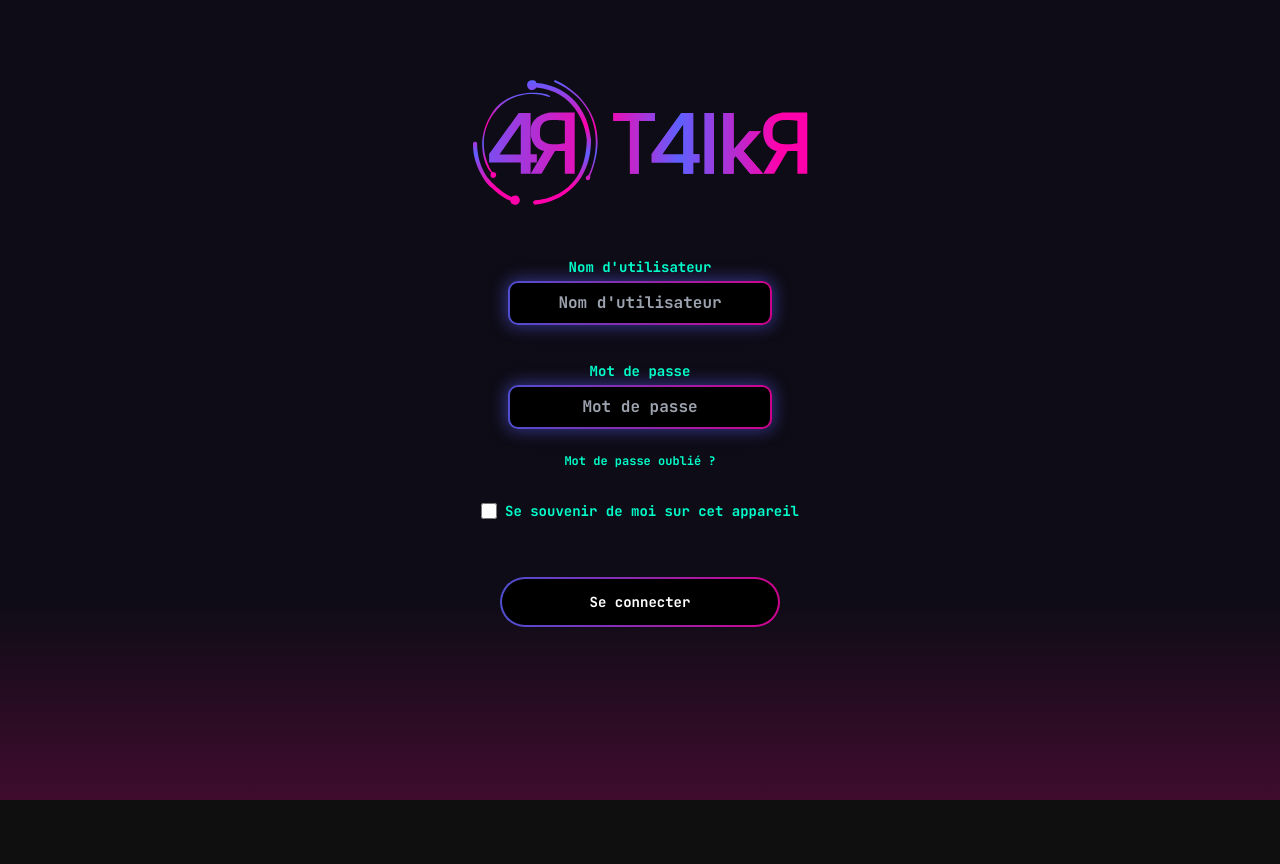
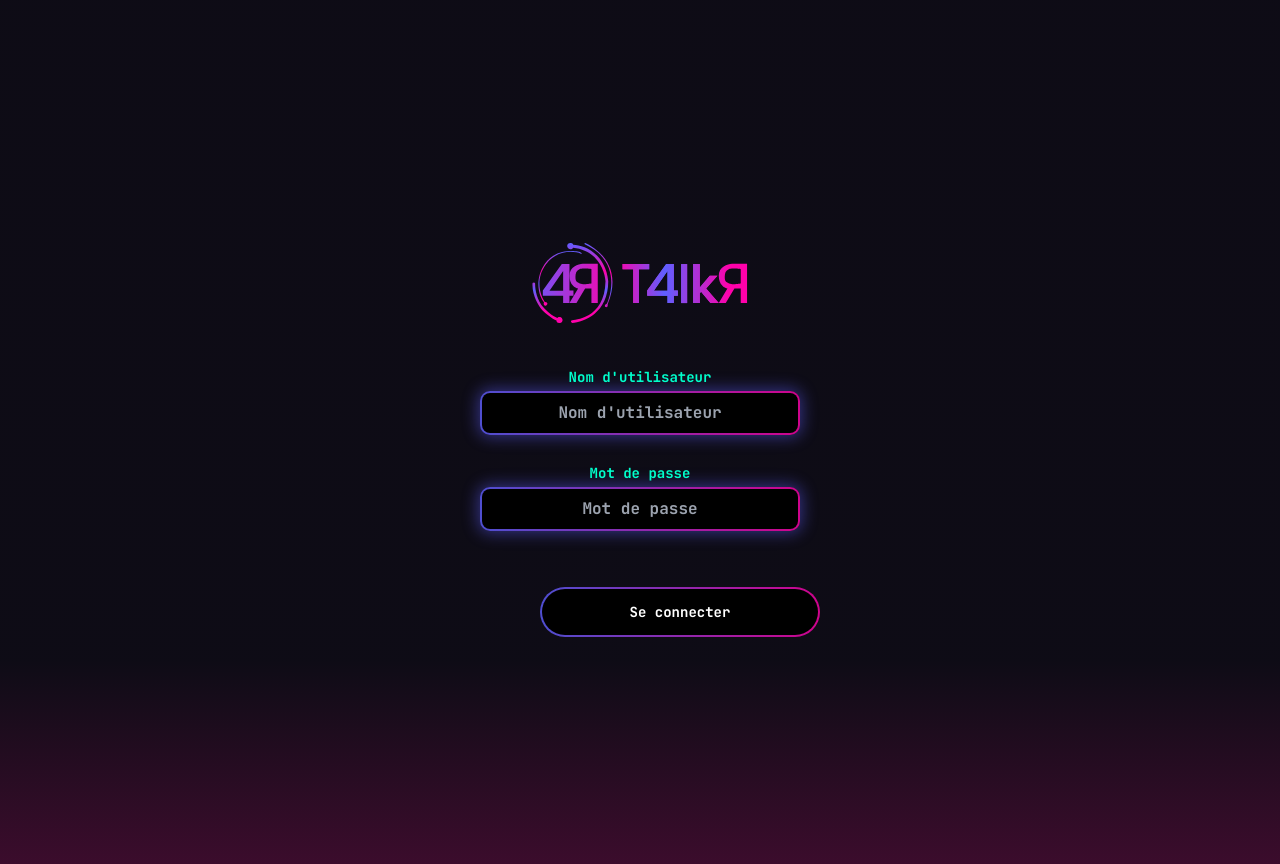
Before and after one commit to Psykup25/T4lkR, an Angular app in the folder client/: page /login in a window 1280 px wide. Shown: the top 864 px of the page. Before the commit the page ends 800 px from the top, so only its background shows below. Built offline with nearby package versions, Linux system fonts and the light colour scheme.

Commit message:
Connexion fonctionelle

```diff
--- a/client/src/app/app.routes.ts
+++ b/client/src/app/app.routes.ts
@@ -13,7 +13,19 @@ export const routes: Routes = [
   { path: '', component: Accueil },
   { path: 'login', component: Login },
   { path: 'register', component: Register },
-  { path: 'home', component: Home },
+  {
+    path: 'home',
+    component: Home,
+    canActivate: [() => {
+      const token = localStorage.getItem('token');
+      // Vérifie que le token existe et n'est pas vide
+      if (!token || token === 'undefined' || token === 'null') {
+        window.location.href = '/login';
+        return false;
+      }
+      return true;
+    }]
+  },
   { path: 'profile', component: Profile },
   { path: 'gaming', component: Gaming },
   { path: 'sport', component: Sport },
--- a/client/src/private/page/home/home.ts
+++ b/client/src/private/page/home/home.ts
@@ -29,8 +29,8 @@ export class Home {
   }
 
   currentUser = computed(() => ({
-    username: this.userService.currentUser().username,
-    avatar: this.userService.currentUser().avatar
+    username: this.userService.currentUser()?.username,
+    avatar: this.userService.currentUser()?.avatar
   }));
 
   conversations = [
--- a/client/src/public/page/login/login.html
+++ b/client/src/public/page/login/login.html
@@ -2,45 +2,29 @@
 
 <!-- login.html -->
 <app-background>
-  <div class="flex flex-col items-center justify-start w-full h-full">
+  <div class="flex flex-col items-center justify-center min-h-screen">
     <!-- Logo -->
-    <div class="mt-10 mb-12">
-      <!-- Logo -->
-      <img src="/assets/image/logo.svg" alt="Logo T4lkR" class="w-[335px] h-[125px]" />
+    <div class="mb-10 flex justify-center w-full">
+      <img src="/assets/image/logo.svg" alt="Logo T4lkR" class="w-[220px] h-[80px]" />
     </div>
-
-    <!-- Form -->
-    <form class="max-w-xs flex flex-col gap-6 items-center">
-      <!-- Input nom d'utilisateur -->
-      <div class="mb-2">
-        <app-input
-          label="Nom d'utilisateur"
-          placeholder="Nom d'utilisateur"
-          type="text">
-        </app-input>
-      </div>
-
-      <!-- Input mot de passe -->
+    <form (ngSubmit)="login()" class="w-full max-w-xs flex flex-col gap-6">
+      <app-input
+        label="Nom d'utilisateur"
+        placeholder="Nom d'utilisateur"
+        type="text"
+        [(value)]="username"
+        autocomplete="username">
+      </app-input>
       <app-input
         label="Mot de passe"
         placeholder="Mot de passe"
-        type="password">
+        type="password"
+        [(value)]="password"
+        autocomplete="current-password">
       </app-input>
-
-      <!-- Mot de passe oublié -->
-      <div class="text-center text-neon-cyan text-xs cursor-pointer mt-0 mb-2">Mot de passe oublié ?</div>
-
-      <!-- Checkbox + label -->
-      <div class="flex items-center gap-2 text-neon-cyan text-sm">
-        <input type="checkbox" id="remember" class="w-4 h-4 accent-neon-pink" />
-        <label for="remember">Se souvenir de moi sur cet appareil</label>
-      </div>
-
-      <!-- Bouton se connecter -->
-      <div class="mt-8">
-        <app-button type="submit">
-          Se connecter
-        </app-button>
+      <div *ngIf="error" class="text-red-500 text-center font-bold">{{ error }}</div>
+      <div class="flex justify-center mt-8 w-full">
+        <app-button type="submit" class="max-w-[200px] w-full text-center">Se connecter</app-button>
       </div>
     </form>
   </div>
--- a/client/src/public/page/login/login.ts
+++ b/client/src/public/page/login/login.ts
@@ -1,33 +1,48 @@
 import { Component } from '@angular/core';
 import { Router } from '@angular/router';
 import { ApiService } from '../../../shared/services/api.service';
+import { UserService } from '../../../shared/services/user.service';
+import { CommonModule } from '@angular/common';
+import { FormsModule } from '@angular/forms';
+import { InputComponent } from '../../../shared/input/input';
+import { Button } from '../../../shared/button/button';
 import { Background } from '../../../shared/background/background';
-import { Button } from "../../../shared/button/button";
-import { InputComponent } from '../../../shared/input/input';
 
 
 @Component({
   selector: 'app-login',
-  imports: [Background, Button, InputComponent],
+  standalone: true,
+  imports: [CommonModule, FormsModule, InputComponent, Button, Background],
   templateUrl: './login.html'
 })
 export class Login {
-  email: string = '';
+  username: string = '';
   password: string = '';
+  error: string = '';
 
-  constructor(private router: Router, private api: ApiService) {}
+  constructor(
+    private router: Router,
+    private api: ApiService,
+    private userService: UserService
+  ) {}
 
   login() {
     const data = {
-      email: this.email,
+      username: this.username,
       password: this.password
     };
 
     this.api.login(data).subscribe({
-      next: (res) => {
+      next: (res: any) => {
+        // Stocke le token et l'utilisateur
+        localStorage.setItem('token', res.token);
+        this.userService.setCurrentUser(res.user);
+        // Redirige vers la page home
         this.router.navigate(['/home']);
       },
-      error: err => alert(err.error?.message || 'Erreur lors de la connexion')
+      error: err => {
+        this.error = err.error?.message || 'Erreur lors de la connexion';
+      }
     });
   }
 }
--- a/client/src/shared/services/api.service.ts
+++ b/client/src/shared/services/api.service.ts
@@ -1,5 +1,5 @@
 import { Injectable } from '@angular/core';
-import { HttpClient } from '@angular/common/http';
+import { HttpClient, HttpHeaders } from '@angular/common/http';
 
 @Injectable({ providedIn: 'root' })
 export class ApiService {
@@ -7,24 +7,27 @@ export class ApiService {
 
   constructor(private http: HttpClient) {}
 
+  register(data: any) {
+    return this.http.post(`${this.apiUrl}/auth/register`, data);
+  }
+
+  login(data: any) {
+    return this.http.post(`${this.apiUrl}/auth/login`, data);
+  }
+
+  getProfile() {
+    const token = localStorage.getItem('token');
+    let headers: HttpHeaders | undefined = undefined;
+    if (token) {
+      headers = new HttpHeaders({ Authorization: `Bearer ${token}` });
+    }
+    return this.http.get(`${this.apiUrl}/users/profile`, headers ? { headers } : {});
+  }
+
   getHealth() {
     return this.http.get(`${this.apiUrl}/health`);
   }
 
-  // Exemple: récupérer le profil utilisateur
-  getProfile() {
-    return this.http.get(`${this.apiUrl}/users/profile`);
-  }
-
-  // Exemple: inscription
-  register(data: any) {
-    return this.http.post(`${this.apiUrl}/auth/register`, data);
-  }
-
-  // Exemple: connexion
-  login(data: any) {
-    return this.http.post(`${this.apiUrl}/auth/login`, data);
-  }
-
+  // ...autres méthodes si besoin...
   // Ajoute ici d'autres méthodes selon tes besoins
 }
--- a/client/src/shared/services/user.service.ts
+++ b/client/src/shared/services/user.service.ts
@@ -11,7 +11,7 @@ export class UserService {
     status: 'En ligne'
   });
 
-  currentUser = this._currentUser.asReadonly();
+  readonlyUser = this._currentUser.asReadonly();
 
   updateUser(userData: Partial<{ username: string; avatar: string; location: string; status: string; }>) {
     this._currentUser.update(current => ({ ...current, ...userData }));
@@ -28,4 +28,25 @@ export class UserService {
   updateStatus(status: string) {
     this._currentUser.update(current => ({ ...current, status }));
   }
+
+  private user: any = null;
+
+  setCurrentUser(user: any) {
+    this.user = user;
+    localStorage.setItem('user', JSON.stringify(user));
+  }
+
+  currentUser() {
+    if (!this.user) {
+      const userStr = localStorage.getItem('user');
+      if (userStr) this.user = JSON.parse(userStr);
+    }
+    return this.user;
+  }
+
+  clear() {
+    this.user = null;
+    localStorage.removeItem('user');
+    localStorage.removeItem('token');
+  }
 }
```
Also changed, not shown: 1 other file (tests, documents, lock files or other folders).
